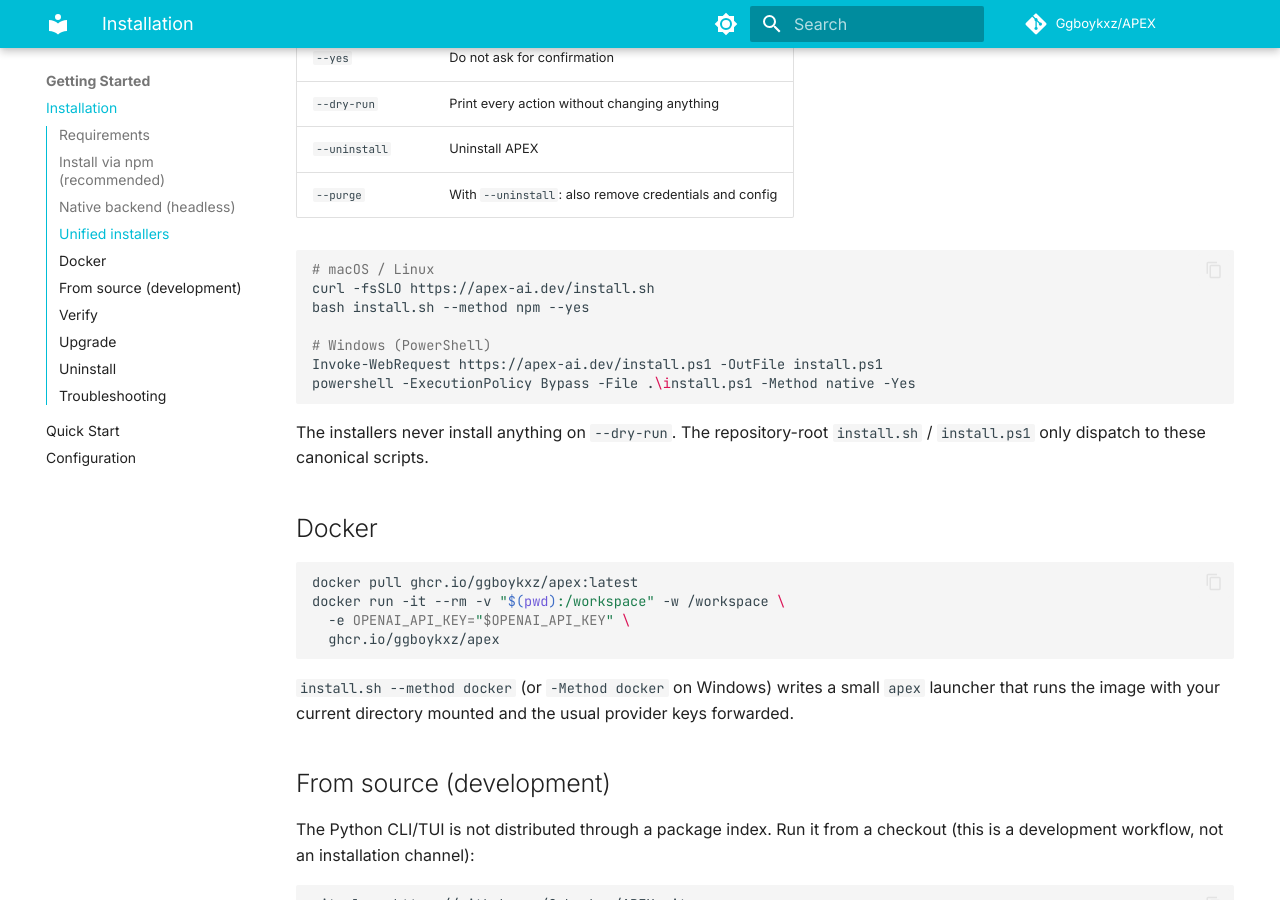
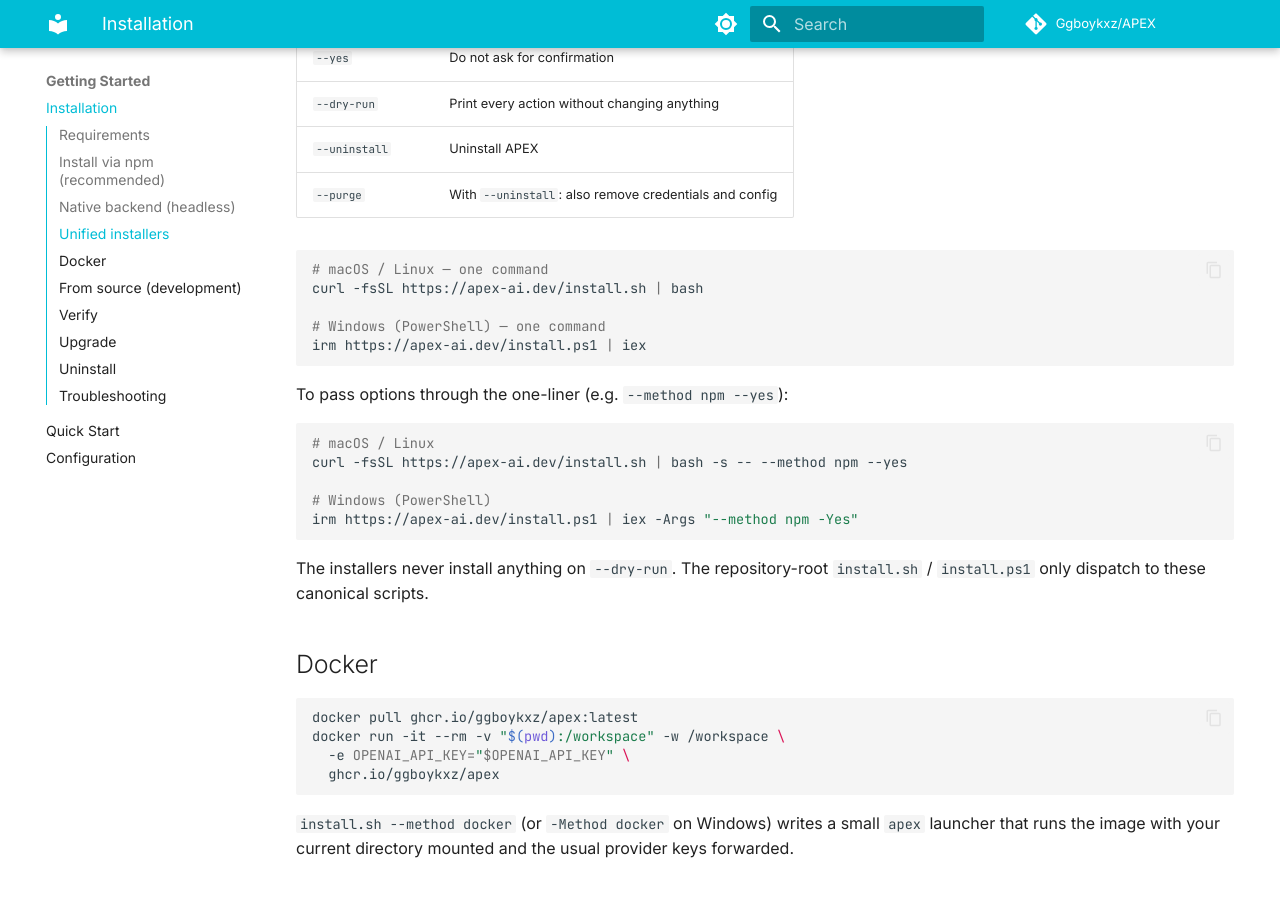
Before and after one commit to Ggboykxz/APEX, an MkDocs documentation site: the page built from docs/getting-started/installation.md, in a window 1280 px wide and 900 px high, scrolled down 2341 px. Built offline with MkDocs 1.6.1 and Material for MkDocs 9.7.7, drawn with Linux system fonts in a browser that asks for light colours; comment, search, counter and statistics services are not loaded; the version menu is left out.

Commit message:
docs(install): centralize install into single-command one-liners
Document the canonical one-command install per platform across the repo and
website (curl | bash, irm | iex, npm wrapper), with option-passing through
the same line.

````diff
--- a/docs/getting-started/installation.md
+++ b/docs/getting-started/installation.md
@@ -92,13 +92,21 @@
 | `--purge` | With `--uninstall`: also remove credentials and config |
 
 ```bash
+# macOS / Linux — one command
+curl -fsSL https://apex-ai.dev/install.sh | bash
+
+# Windows (PowerShell) — one command
+irm https://apex-ai.dev/install.ps1 | iex
+```
+
+To pass options through the one-liner (e.g. `--method npm --yes`):
+
+```bash
 # macOS / Linux
-curl -fsSLO https://apex-ai.dev/install.sh
-bash install.sh --method npm --yes
+curl -fsSL https://apex-ai.dev/install.sh | bash -s -- --method npm --yes
 
 # Windows (PowerShell)
-Invoke-WebRequest https://apex-ai.dev/install.ps1 -OutFile install.ps1
-powershell -ExecutionPolicy Bypass -File .\install.ps1 -Method native -Yes
+irm https://apex-ai.dev/install.ps1 | iex -Args "--method npm -Yes"
 ```
 
 The installers never install anything on `--dry-run`. The repository-root
--- a/src/app/docs/page.tsx
+++ b/src/app/docs/page.tsx
@@ -134,7 +134,7 @@
       <DocsHeading id="step1">Step 1: Installation</DocsHeading>
       <CodeBlock code="npm install -g apex-ai" />
       <p className="text-muted-foreground text-sm">The <code className="text-apex-cyan">apex</code> wrapper downloads and verifies the native backend on first run.</p>
-      <p className="text-muted-foreground text-sm">Headless servers: <code className="text-apex-cyan">bash install.sh --method native</code></p>
+      <p className="text-muted-foreground text-sm">Headless servers: <code className="text-apex-cyan">curl -fsSL https://apex-ai.dev/install.sh | bash -s -- --method native</code></p>
       <DocsHeading id="step2">Step 2: Configure API Keys</DocsHeading>
       <p className="text-muted-foreground text-sm mb-2">Create <code className="text-apex-cyan">~/.apex/.env</code> with your API keys:</p>
       <CodeBlock code={`# At least one of these:\nANTHROPIC_API_KEY=sk-ant-...    # For Claude models\nOPENAI_API_KEY=sk-...          # For GPT models\nDEEPSEEK_API_KEY=...           # For DeepSeek models\nGEMINI_API_KEY=...             # For Gemini models`} />
@@ -255,7 +255,7 @@
       <h1 className="text-3xl font-bold font-mono mb-2">Troubleshooting</h1>
       <p className="text-muted-foreground text-lg mb-8 leading-relaxed">Common issues and solutions.</p>
       <DocsHeading id="install-issues">Installation Issues</DocsHeading>
-      <div className="p-4 rounded-lg border border-border/50 bg-card/30 mb-4"><h4 className="font-bold font-mono text-apex-red mb-2">&quot;command not found: apex&quot;</h4><CodeBlock code={`# npm channel\nnpm install -g apex-ai\n\n# native channel\nbash install.sh --method native\n\n# check\napex --version`} /></div>
+      <div className="p-4 rounded-lg border border-border/50 bg-card/30 mb-4"><h4 className="font-bold font-mono text-apex-red mb-2">&quot;command not found: apex&quot;</h4><CodeBlock code={`# npm channel\nnpm install -g apex-ai\n\n# native channel\ncurl -fsSL https://apex-ai.dev/install.sh | bash\n\n# check\napex --version`} /></div>
       <DocsHeading id="api-issues">API Key Issues</DocsHeading>
       <div className="p-4 rounded-lg border border-border/50 bg-card/30 mb-4"><h4 className="font-bold font-mono text-apex-yellow mb-2">&quot;Authentication failed&quot;</h4><CodeBlock code={`echo $ANTHROPIC_API_KEY\nexport ANTHROPIC_API_KEY="sk-ant-..."`} /></div>
       <DocsHeading id="perf-issues">Performance Issues</DocsHeading>
````
Also changed, not shown: README.md (+16 -16 lines), 5 other files.
